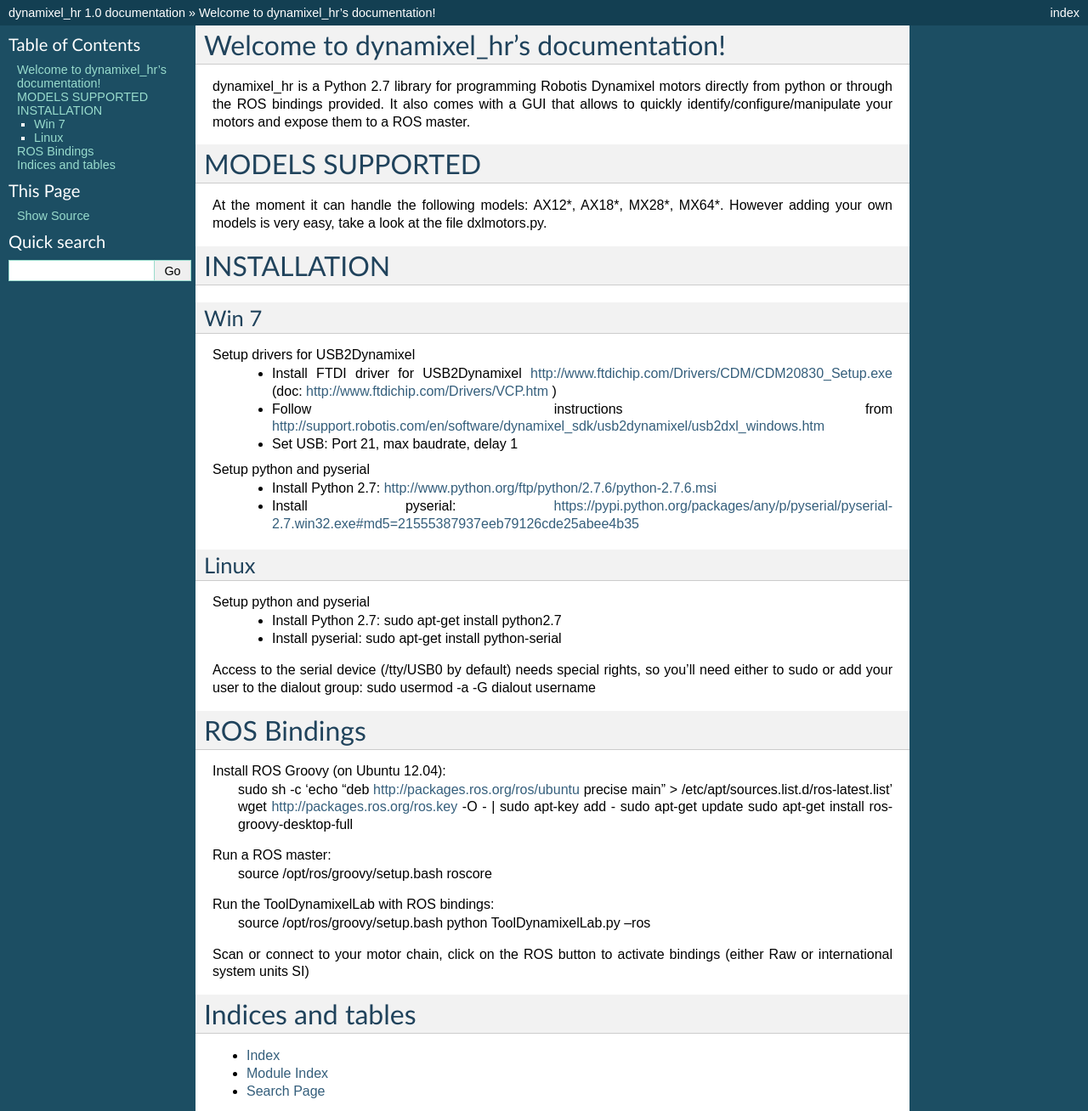
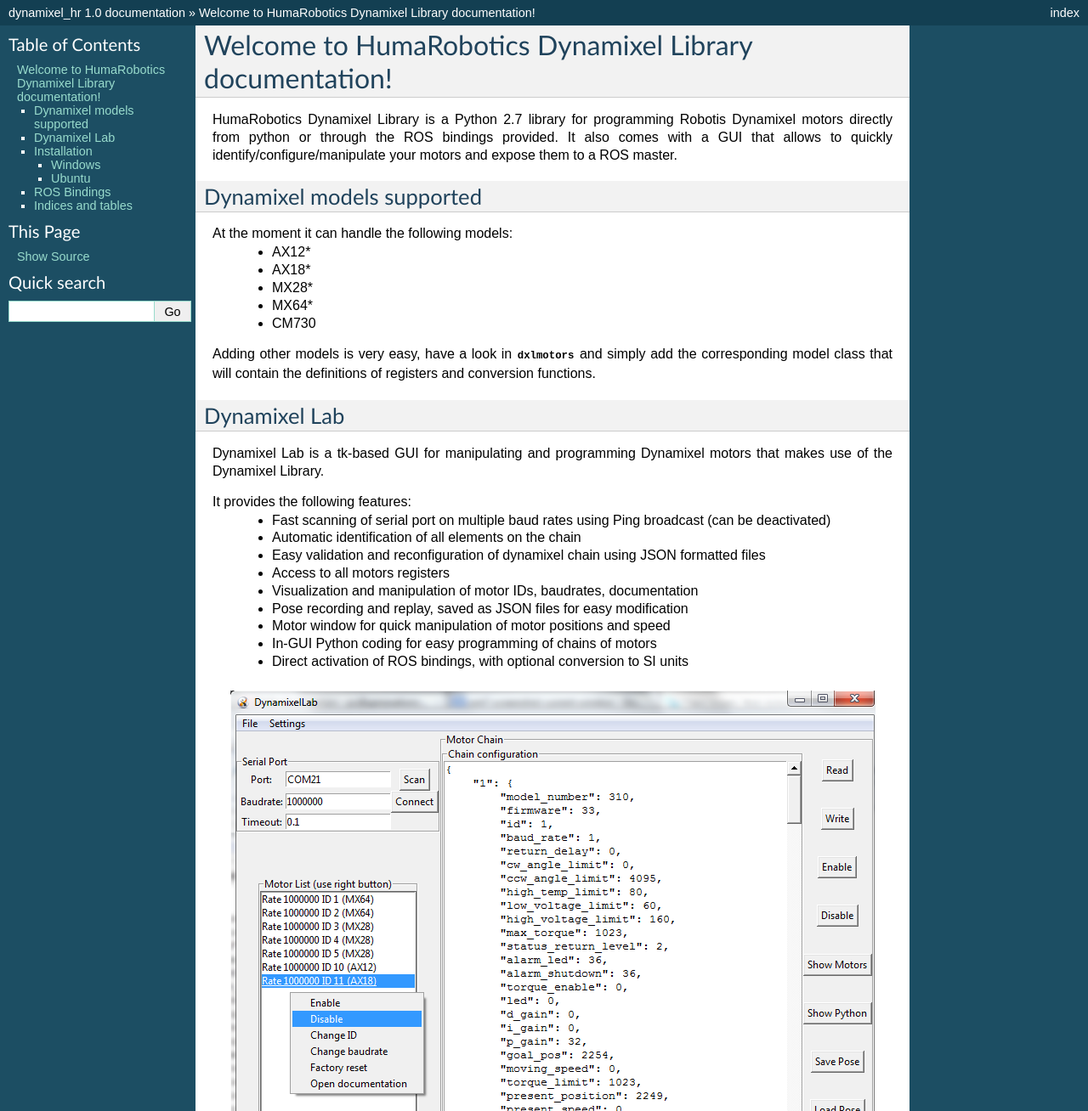
Before and after one commit to HumaRobotics/dynamixel_hr, a Sphinx documentation site: the page built from doc/index.rst, in a window 1280 px wide and 1400 px high, cut to the strip 0-1308 px from the top of the window. Shown: the whole strip at 85% size. Built offline with Sphinx 7.4.7, drawn with Linux system fonts in a browser that asks for light colours; some of the changed text lies outside the part shown.

Commit message:
improved documentation

```diff
--- a/doc/index.rst
+++ b/doc/index.rst
@@ -3,69 +3,126 @@
    You can adapt this file completely to your liking, but it should at least
    contain the root `toctree` directive.
 
-Welcome to dynamixel_hr's documentation!
-========================================
+Welcome to HumaRobotics Dynamixel Library documentation!
+########################################################
 
-dynamixel_hr is a Python 2.7 library for programming Robotis Dynamixel motors directly from python or through the ROS bindings provided.
+HumaRobotics Dynamixel Library is a Python 2.7 library for programming Robotis Dynamixel motors directly from python or through the ROS bindings provided.
 It also comes with a GUI that allows to quickly identify/configure/manipulate your motors and expose them to a ROS master.
 
 .. toctree::
-   :maxdepth: 2
+    :maxdepth: 1
 
 
 
 
 
 
-MODELS SUPPORTED
-================
-At the moment it can handle the following models: AX12*, AX18*, MX28*, MX64*.
-However adding your own models is very easy, take a look at the file dxlmotors.py.
+Dynamixel models supported
+==========================
+At the moment it can handle the following models:
+    * AX12*
+    * AX18*
+    * MX28*
+    * MX64*
+    * CM730
+
+Adding other models is very easy, have a look in :mod:`dxlmotors` and simply add the corresponding model class that will contain the definitions of registers and conversion functions.
 
 
 
-INSTALLATION
+Dynamixel Lab
+=============
+Dynamixel Lab is a tk-based GUI for manipulating and programming Dynamixel motors that makes use of the Dynamixel Library.
+
+It provides the following features:
+    * Fast scanning of serial port on multiple baud rates using Ping broadcast (can be deactivated)
+    * Automatic identification of all elements on the chain
+    * Easy validation and reconfiguration of dynamixel chain using JSON formatted files
+    * Access to all motors registers
+    * Visualization and manipulation of motor IDs, baudrates, documentation
+    * Pose recording and replay, saved as JSON files for easy modification
+    * Motor window for quick manipulation of motor positions and speed
+    * In-GUI Python coding for easy programming of chains of motors
+    * Direct activation of ROS bindings, with optional conversion to SI units
+
+
+.. figure:: images/MainWindow.png
+   :scale: 100 %
+   :align: center
+   :alt: Main window of the Dynamixel Lab GUI
+
+   *Main window of the Dynamixel Lab GUI*
+
+   From the main window you can define the serial port parameters to be used, and scan for available motors. When connected to a chain, the configuration of all its elements is shown in JSON format which can be copied/pasted into files, modified, and written to the motors. The list on the left provides convenient access to important motor settings such as ID and baudrate, and also a direct link to the corresponding motor model documentation.
+
+
+.. figure:: images/MotorsWindow.png
+   :scale: 75 %
+   :align: center
+   :alt: Motor window of the Dynamixel Lab GUI
+
+   *Motor window of the Dynamixel Lab GUI*
+
+   The motors window allow to directly manipulate the motors positions and speed, allowing you to set the robot to specific poses that can then be recorded/reloaded from the main window.
+
+
+.. figure:: images/PythonWindow.png
+   :scale: 100 %
+   :align: center
+   :alt: Python window of the Dynamixel Lab GUI
+
+   *Python window of the Dynamixel Lab GUI*
+
+   The Python window can be used for direct programming of the motors using the provided API. The python context is already prepared so you don't need to import or instantiante anything, making the code minimal.
+
+
+Installation
 ============
 
-Win 7
------
-Setup drivers for USB2Dynamixel
-    - Install FTDI driver for USB2Dynamixel http://www.ftdichip.com/Drivers/CDM/CDM20830_Setup.exe (doc: http://www.ftdichip.com/Drivers/VCP.htm  )
-    - Follow instructions from http://support.robotis.com/en/software/dynamixel_sdk/usb2dynamixel/usb2dxl_windows.htm
-    - Set USB: Port 21, max baudrate, delay 1
+Windows
+-------
+Setup drivers for USB2Dynamixel:
+    * Install FTDI driver for USB2Dynamixel from http://www.ftdichip.com/Drivers/CDM/CDM20830_Setup.exe :
+        * You may want to check documentation at http://www.ftdichip.com/Drivers/VCP.htm
+    * Follow instructions from http://support.robotis.com/en/software/dynamixel_sdk/usb2dynamixel/usb2dxl_windows.htm
+    * Set USB: Port 21, max baudrate, delay 1
 
-Setup python and pyserial
-    - Install Python 2.7: http://www.python.org/ftp/python/2.7.6/python-2.7.6.msi
-    - Install pyserial: https://pypi.python.org/packages/any/p/pyserial/pyserial-2.7.win32.exe#md5=21555387937eeb79126cde25abee4b35
+Setup python and pyserial:
+    * Install Python 2.7 from http://www.python.org/ftp/python/2.7.6/python-2.7.6.msi
+    * Install pyserial from https://pypi.python.org/packages/any/p/pyserial/pyserial-2.7.win32.exe
 
-Linux
------
-Setup python and pyserial
-    - Install Python 2.7: sudo apt-get install python2.7
-    - Install pyserial: sudo apt-get install python-serial
+Ubuntu
+------
+Install python and pyserial::
 
-Access to the serial device (/tty/USB0 by default) needs special rights, so you'll need either to sudo or add your user to the dialout group:
-sudo usermod -a -G dialout username
+    sudo apt-get install python2.7 python-serial
+
+Access to the serial device (/tty/USB0 by default) needs special rights, so you'll need either to sudo or add your user to the dialout group::
+
+    sudo usermod -a -G dialout username
 
 
 ROS Bindings
 ============
 
-Install ROS Groovy (on Ubuntu 12.04):
-  sudo sh -c 'echo "deb http://packages.ros.org/ros/ubuntu precise main" > /etc/apt/sources.list.d/ros-latest.list'
-  wget http://packages.ros.org/ros.key -O - | sudo apt-key add -
-  sudo apt-get update
-  sudo apt-get install ros-groovy-desktop-full
+Install ROS Groovy (on Ubuntu 12.04)::
 
-Run a ROS master:
-  source /opt/ros/groovy/setup.bash
-  roscore
+    sudo sh -c 'echo "deb http://packages.ros.org/ros/ubuntu precise main" > /etc/apt/sources.list.d/ros-latest.list'
+    wget http://packages.ros.org/ros.key -O - | sudo apt-key add -
+    sudo apt-get update
+    sudo apt-get install ros-groovy-desktop-full
 
-Run the ToolDynamixelLab with ROS bindings:
-  source /opt/ros/groovy/setup.bash
-  python ToolDynamixelLab.py --ros
+Run a ROS master::
 
-Scan or connect to your motor chain, click on the ROS button to activate bindings (either Raw or international system units SI)
+    source /opt/ros/groovy/setup.bash
+    roscore
+
+Run the ToolDynamixelLab with ROS bindings::
+
+    source /opt/ros/groovy/setup.bash
+    python ToolDynamixelLab.py --ros
+
+Scan or connect to your motor chain, click on the ROS button to activate bindings (either Raw or international system units SI).
 
 
 Indices and tables
@@ -86,3 +143,10 @@
    :members:
 .. automodule:: dxl.dxlros
    :members:
+
+
+.. code:: python
+
+ def my_function():
+     "just a test"
+     print 8/2
```
Also changed, not shown: doc/images/MainWindow.png (added), doc/images/MotorsWindow.png (added), doc/images/PythonWindow.png (added).
